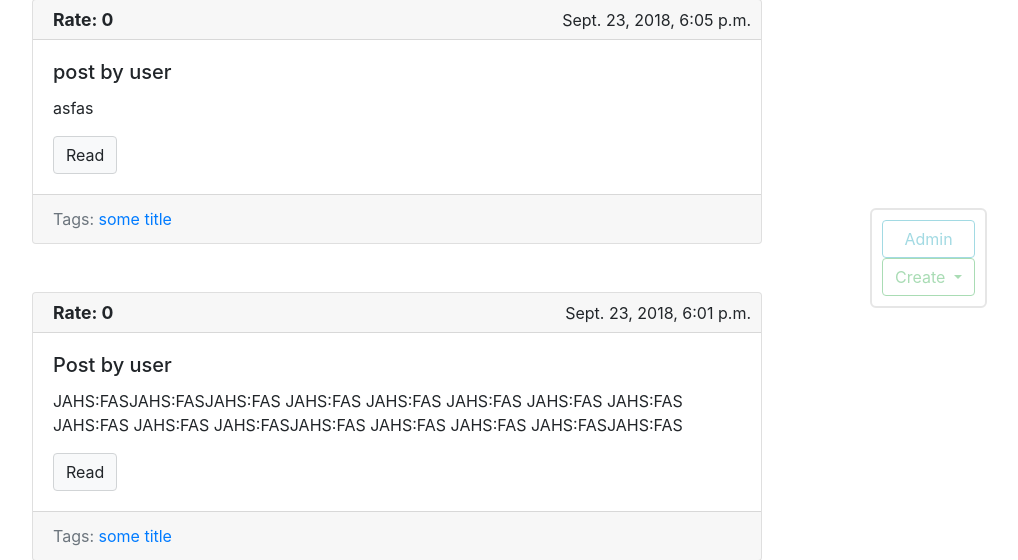
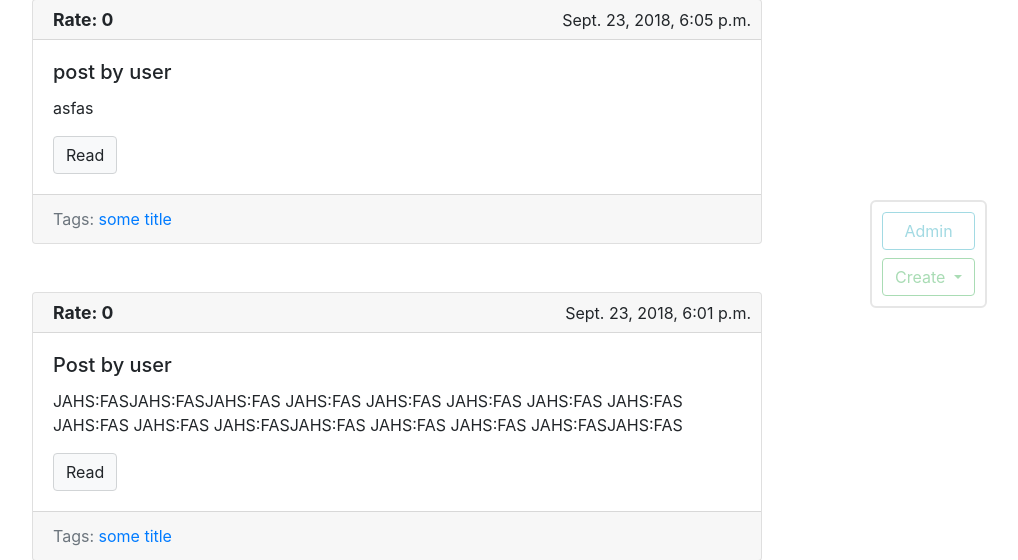
Before and after one commit to OnshaBogdan/Django_blog, a Django app: page /blog/ in a window 1280 px wide. Shown: the part 462-1022 px from the top of the page, without its empty margins (243-1261 px from the left). Run offline with Django 3.2, Linux system fonts and the light colour scheme; a user stored in the database is signed in; data comes from the database, SQL or seed files in the repository; both versions use the stored data as it was after the commit; some libraries are stand-ins or nearby versions.

Commit message:
admin-panel css finalized.

```diff
--- a/blog/templates/blog/base_blog.html
+++ b/blog/templates/blog/base_blog.html
@@ -7,11 +7,11 @@
 
 <!-- Example single danger button -->
 <div class="btn-group">
-    <button type="button" class="btn btn-outline-success dropdown-toggle" data-toggle="dropdown" aria-haspopup="true"
+    <button type="button" class="btn btn-outline-success dropdown-toggle mt-2" data-toggle="dropdown" aria-haspopup="true"
             aria-expanded="false">
         Create
     </button>
-    <div class="dropdown-menu">
+    <div class="dropdown-menu mt-2">
         <a class="dropdown-item" href="{% url 'post_create_url' %}">Post</a>
         <a class="dropdown-item" href="{% url 'tag_create_url' %}">Tag</a>
 
@@ -19,8 +19,8 @@
 </div>
 
 
-<a href="{{ admin_object.get_update_url }}" class="btn btn-outline-secondary edit"
+<a href="{{ admin_object.get_update_url }}" class="btn btn-outline-secondary edit mt-2"
    style="{% if detail %}display:block;{%endif%}">Edit</a>
-<a href="{{ admin_object.get_delete_url }}" class="btn btn-outline-danger delete"
+<a href="{{ admin_object.get_delete_url }}" class="btn btn-outline-danger delete mt-2"
    style="{% if detail %}display:block;{%endif%}">Delete</a>
 {% endblock %}
--- a/templates/base.html
+++ b/templates/base.html
@@ -119,7 +119,7 @@
 </div>
 {% if request.user.is_authenticated and request.user.is_staff %}
 <div class="admin-panel align-items-center">
-    <a href="/admin/" class="btn btn-outline-info">Admin</a>
+    <a href="/admin/" class="btn btn-outline-info ">Admin</a>
     {% block admin-panel %}
 
     {% endblock %}
```
Also changed, not shown: db.sqlite3, static/css/styles.css (line endings or trailing spaces).
